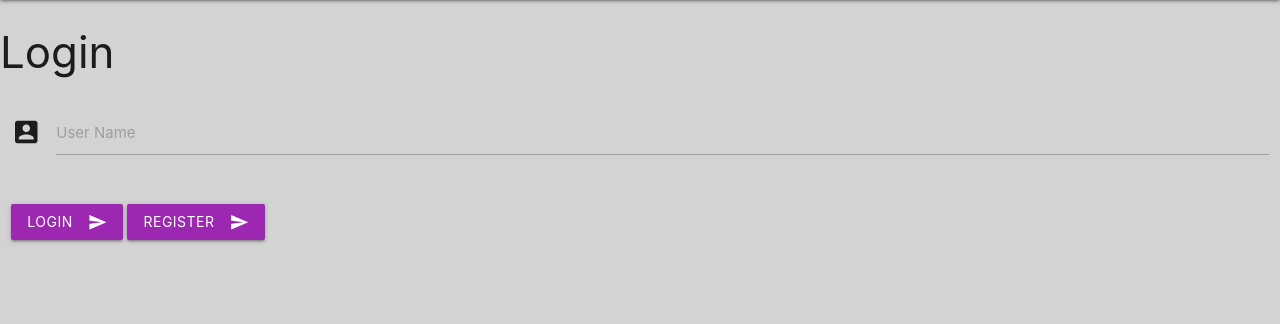
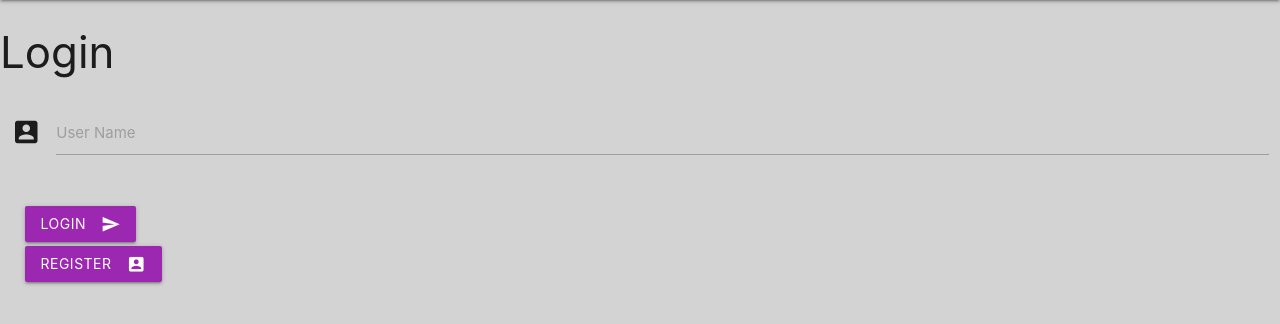
Before and after one commit to Code-Institute-Submissions/Wexford_Dictionary_Project, a Flask app: page / in a window 1280 px wide. Shown: the part 64-388 px from the top of the page. Run offline with Flask 2, Linux system fonts and the light colour scheme; some libraries are stand-ins or nearby versions.

Commit message:
registration-login Navigation working

```diff
--- a/static/css/style.css
+++ b/static/css/style.css
@@ -14,3 +14,8 @@ body {
     margin-top: 8px;
     margin-left: 20px;
 }
+
+
+.waves-effect {
+    margin: 2px;
+}
--- a/templates/base.html
+++ b/templates/base.html
@@ -3,7 +3,7 @@
 <head>
     <meta charset="UTF-8">
     <meta name="viewport" content="width=device-width, initial-scale=1.0">
-    <title>Document</title>
+    <title>Wexford Slang Dictionary</title>
     <link href="https://fonts.googleapis.com/icon?family=Material+Icons" rel="stylesheet">
     <link rel="stylesheet" href="https://cdnjs.cloudflare.com/ajax/libs/materialize/1.0.0/css/materialize.min.css">
     <link rel="stylesheet" href="{{url_for('static', filename='css/style.css')}}" type="text/css">
--- a/templates/login.html
+++ b/templates/login.html
@@ -3,7 +3,7 @@
 <head>
     <meta charset="UTF-8">
     <meta name="viewport" content="width=device-width, initial-scale=1.0">
-    <title>Document</title>
+    <title>Wexford Slang Dictionary</title>
     <link href="https://fonts.googleapis.com/icon?family=Material+Icons" rel="stylesheet">
     <link rel="stylesheet" href="https://cdnjs.cloudflare.com/ajax/libs/materialize/1.0.0/css/materialize.min.css">
     <link rel="stylesheet" href="{{url_for('static', filename='css/style.css')}}" type="text/css">
@@ -18,7 +18,7 @@
 </header>
 <h3>Login</h3>
   <div class="row">
-    <form action="loginplaceholder" method="POST" class="col s12">
+    <form action="loginplaceholder" type="submit" class="col s12">
       <div class="row">
         <div class="input-field col s12">
         <i class="material-icons prefix">account_box</i>
@@ -26,12 +26,14 @@
             <label for="textarea2">User Name</label>
         </div>
       </div>
+    <div class="col s12">
 <button class="btn waves-effect waves-light purple" type="submit" name="action">Login
     <i class="material-icons right">send</i>
   </button>
-<button class="btn waves-effect waves-light purple" type="submit" name="action">Register
-    <i class="material-icons right">send</i>
-  </button>
+    </div>
+<div class="col s12">
+<a href="{{url_for('register')}}" class="btn waves-effect waves-light purple" ><i class="material-icons right">account_box</i>Register</a>
+</div>
 
 <script src ="https://cdnjs.cloudflare.com/ajax/libs/jquery/3.5.1/jquery.min.js"></script>
 <script src="https://cdnjs.cloudflare.com/ajax/libs/materialize/1.0.0/js/materialize.min.js"></script>
@@ -44,6 +46,10 @@
   });
   </script>
 
+
+<script src="https://cdnjs.cloudflare.com/ajax/libs/materialize/1.0.0/js/materialize.min.js"></script>
+<script type="text/javascript">
+
 </div>
 </body>
 </html>
```
Also changed, not shown: templates/register.html (+11 -5 lines).
